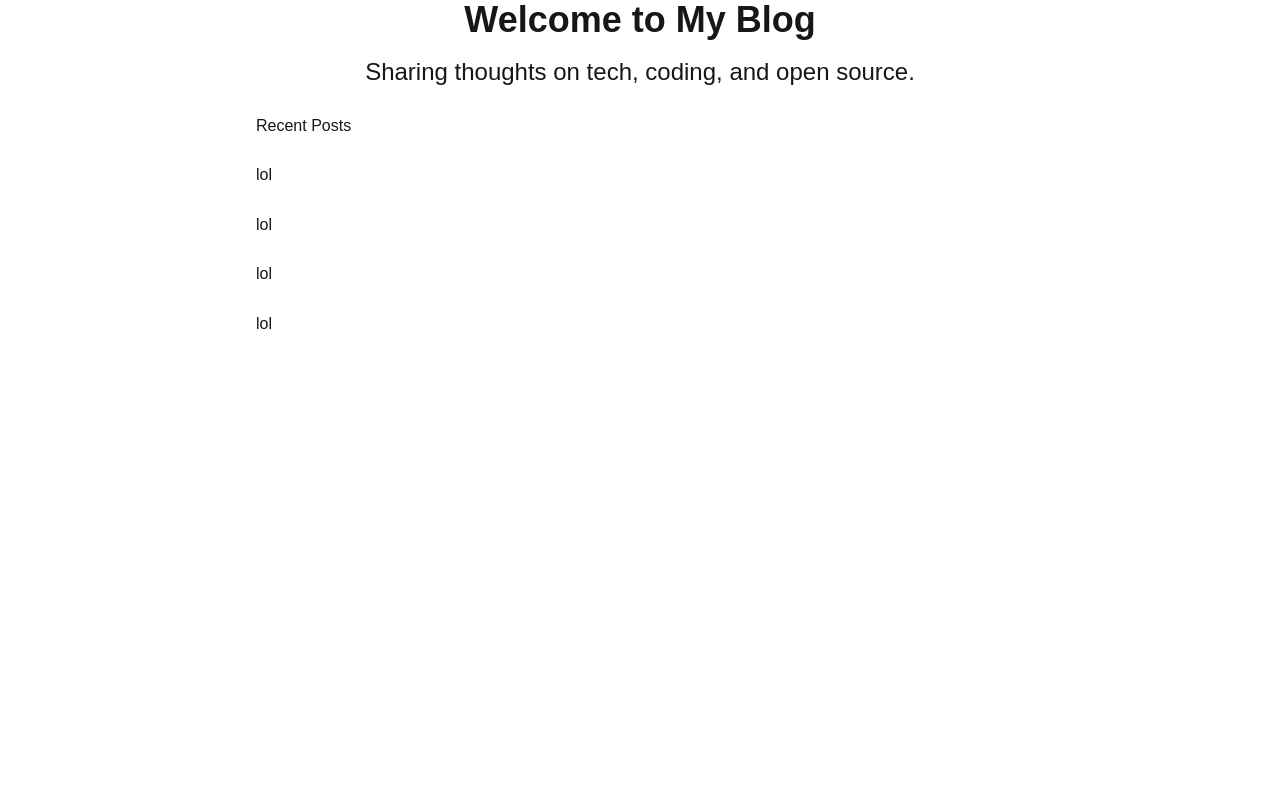
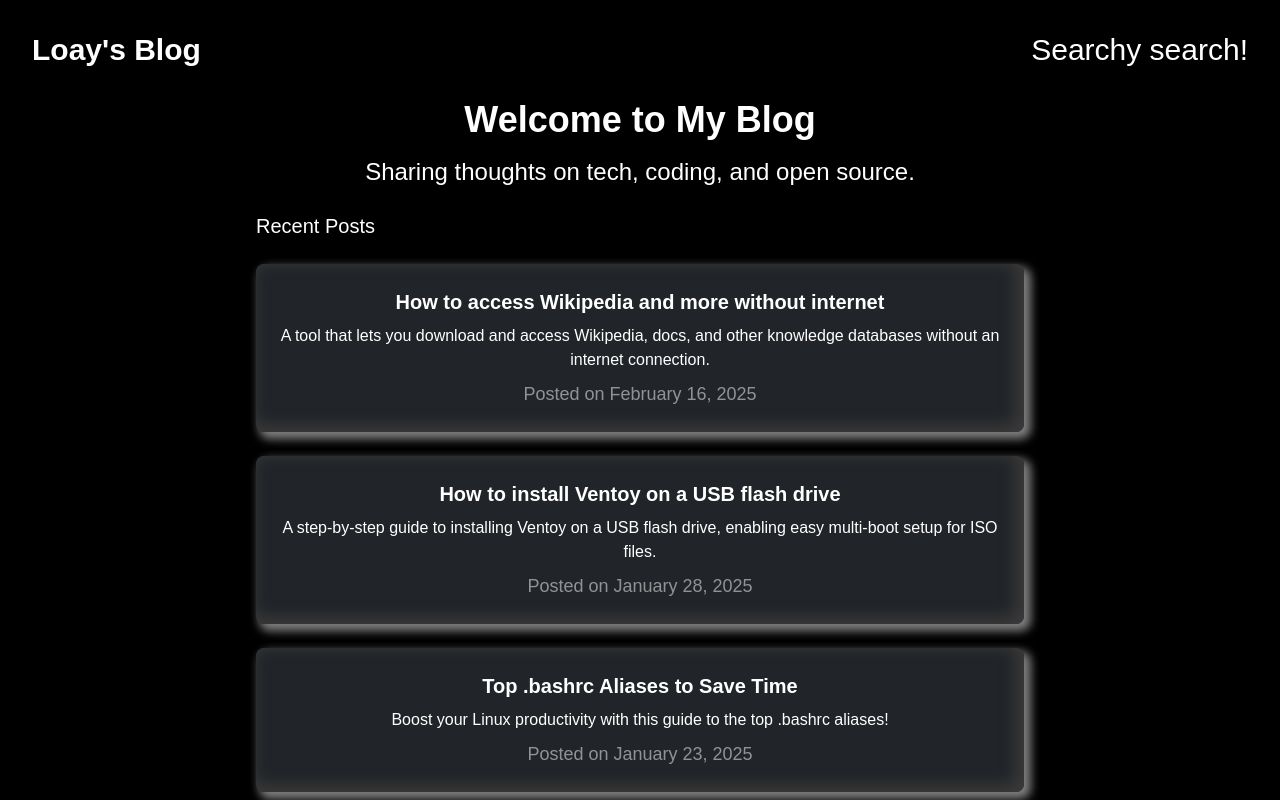
Before and after one commit to lidwan/blog, a Next.js app: page / in a window 1280 px wide. Shown: the top 800 px of the page. Built offline with nearby package versions, Linux system fonts and the light colour scheme.

Commit message:
Added main components

```diff
--- a/app/globals.css
+++ b/app/globals.css
@@ -4,21 +4,14 @@
 
 :root {
   --background: #ffffff;
-  --foreground: #171717;
+  --foreground: #000000;
   --color-links:rgb(114, 160, 197);
   --color-links-darker:rgb(58, 80, 97);
 }
 
-@media (prefers-color-scheme: dark) {
-  :root {
-    --background: #0a0a0a;
-    --foreground: #ededed;
-  }
-}
-
 body {
-  color: var(--foreground);
-  background: var(--background);
+  color: var(--background);
+  background: var(--foreground);
   font-family: Arial, Helvetica, sans-serif;
 }
 
--- a/app/page.js
+++ b/app/page.js
@@ -1,23 +1,23 @@
 import posts from '../lib/posts'
+import Footer from '@/components/Footer';
+import NavBar from '@/components/NavBar';
+import PostCard from '@/components/PostCard';
 
 export default function Home() {
   return (
     <main className={"min-h-screen w-screen flex flex-col justify-between"}>
-      {/* <NavBar /> */}
-      <div className={" w-[75vw] max-w-3xl self-center flex flex-col gap-[2vw] mx-[4vh] break-words max-xl:[gap-[4vw] mx-[3vh]] max-sm:[gap-[8vw] mx-[5vh]]"}>
+      <NavBar />
+      <div className={"w-[75vw] max-w-3xl self-center flex flex-col gap-[3vh] mx-[4vh] break-words max-xl:mx-[3vh] max-sm:mx-[5vh]"}>
         <div className="align-self-center  text-center">
             <h1 className={"mb-[2vh] font-bold text-4xl max-sm:text-2xl"}>Welcome to My Blog</h1>
             <h5 className={"text-2xl max-sm:text-lg"}>Sharing thoughts on tech, coding, and open source.</h5>
         </div>
-        <h2 className={"mb-0 pb-0"}>Recent Posts</h2>
+        <h2 className={"mb-0 pb-0 text-xl"}>Recent Posts</h2>
         {posts.map((post) => (
-            // <PostCard post={post} key={post.id} />
-            <div>lol</div>
+            <PostCard post={post} key={post.id} />
         ))}
       </div>
-
-
-  {/* <Footer/> */}
+      <Footer />
     </main>
   );
 }
--- /dev/null
+++ b/components/Footer.js
@@ -0,0 +1,9 @@
+function Footer() {
+    const currentYear = new Date().getFullYear();
+
+    return (
+        <p className="flex justify-center items-center text-white mt-[3vh] p-4 max-lg:p-[3vw] max-sm:p-[5vw]">&copy; {currentYear} Loay&#39;s Blog</p>
+    )
+}
+
+export default Footer;
--- /dev/null
+++ b/components/NavBar.js
@@ -0,0 +1,15 @@
+// import SearchIcon from "../Search/SearchIcon.jsx";
+
+import Link from "next/link";
+
+function NavBar() {
+    return (
+        <nav className={"flex justify-between text-3xl px-8 py-8 max-sm:text-xl"}>
+            <Link href={"/"} className={"text-white hover:no-underline hover:text-white text-left font-bold"}>Loay's Blog</Link>
+            {/* <SearchIcon /> */}
+            <div className={"text-right"}>Searchy search!</div>
+        </nav>
+    )
+}
+
+export default NavBar;
--- /dev/null
+++ b/components/PostCard.js
@@ -0,0 +1,31 @@
+import Link from "next/link";
+
+
+export default function PostCard({post}){
+    return (
+        <Link href={"/"} className={"hover:no-underline text-white hover:text-white"}>
+            <div className="card flex flex-col justify-between gap-[1vh] px-[2vh] py-[3vh] text-center bg-[#212529] rounded-lg shadow-[5px_5px_10px_2px_#7f7f7f,inset_-5px_-4px_15px_3px_#3c3a3a] transition-all duration-300 hover:shadow-[10px_10px_15px_2px_#a4a4a4] hover:-translate-x-1.5 hover:-translate-y-1.5 " >
+                <div className="card-body">
+                    <h5 className="font-bold pb-[1vh] text-xl">
+                        {post.title}
+                    </h5>
+                    <p className="card-text">
+                        {post.description}
+                    </p>
+                </div>
+                <div className="opacity-50 font-monospace text-lg">
+                    Posted on {post.dateCreated}
+                </div>
+            </div>
+        </Link>
+    )
+}
+
+PostCard.propTypes = {
+    post: ({
+        id: String,
+        title: String,
+        description: String,
+        date: String,
+    })
+};
```
